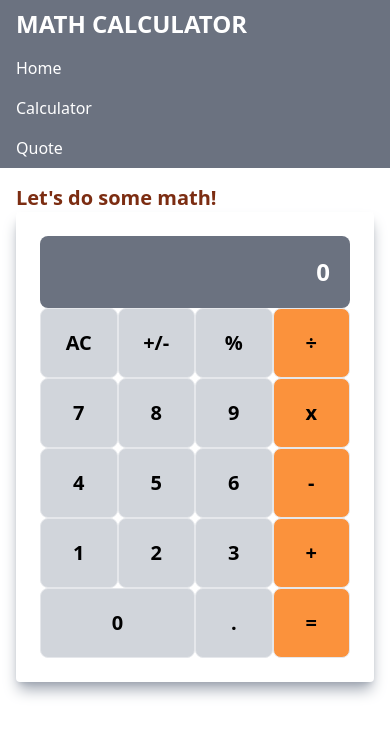
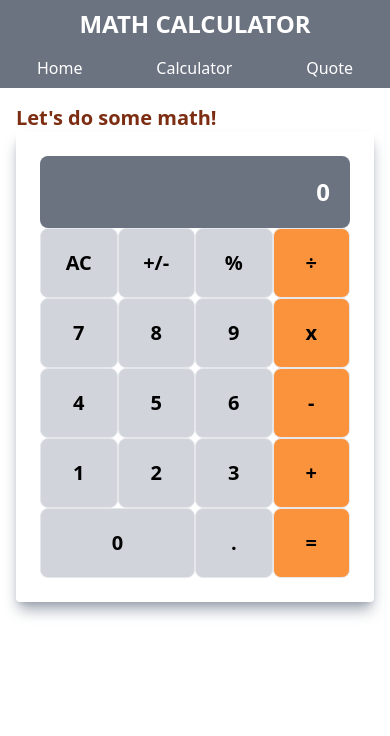
Before and after one commit to Titus-Kiplagat/calculator, a React (Create React App) app: page /calculator in a window 390 px wide. Shown: the top 736 px of the page. Built offline with nearby package versions, Linux system fonts and the light colour scheme.

Commit message:
Add styling

```diff
--- a/src/components/Navbar.jsx
+++ b/src/components/Navbar.jsx
@@ -1,12 +1,12 @@
 import { Link } from 'react-router-dom';
 
 const Navbar = () => (
-  <nav className="sticky top-0 select-none bg-gray-500 lg:flex lg:items-stretch w-full">
-    <div className="flex flex-no-shrink items-stretch h-12">
+  <nav className="sticky top-0 select-none bg-gray-500 lg:flex lg:items-stretch w-full md:flex-row">
+    <div className="flex justify-center flex-no-shrink items-stretch h-12">
       <Link to="/" className="flex-no-grow flex-no-shrink relative py-2 px-4 leading-normal text-white no-underline flex items-center hover:bg-grey-dark text-2xl font-black uppercase">Math Calculator</Link>
     </div>
     <div className="lg:flex lg:items-stretch lg:flex-no-shrink lg:flex-grow">
-      <div className="lg:flex lg:items-stretch lg:justify-end ml-auto">
+      <div className="flex justify-around lg:items-stretch  ml-auto">
         <Link to="home" className="flex-no-grow flex-no-shrink relative py-2 px-4 leading-normal text-white no-underline flex items-center hover:bg-grey-dark">Home</Link>
         <Link to="calculator" className="flex-no-grow flex-no-shrink relative py-2 px-4 leading-normal text-white no-underline flex items-center hover:bg-grey-dark">Calculator</Link>
         <Link to="quote" className="flex-no-grow flex-no-shrink relative py-2 px-4 leading-normal text-white no-underline flex items-center hover:bg-grey-dark">Quote</Link>
--- a/src/pages/CalculatorApp.jsx
+++ b/src/pages/CalculatorApp.jsx
@@ -1,7 +1,7 @@
 import Calculator from '../components/Calculator';
 
 const CalculatorApp = () => (
-  <div className="flex flex-col md:flex-row md:gap-48 m-4 md:my-10">
+  <div className="flex flex-col md:flex-row md:justify-around md:gap-48 m-4 md:my-10">
     <p className="text-xl font-black text-orange-900">Let&apos;s do some math!</p>
     <Calculator />
   </div>
```
